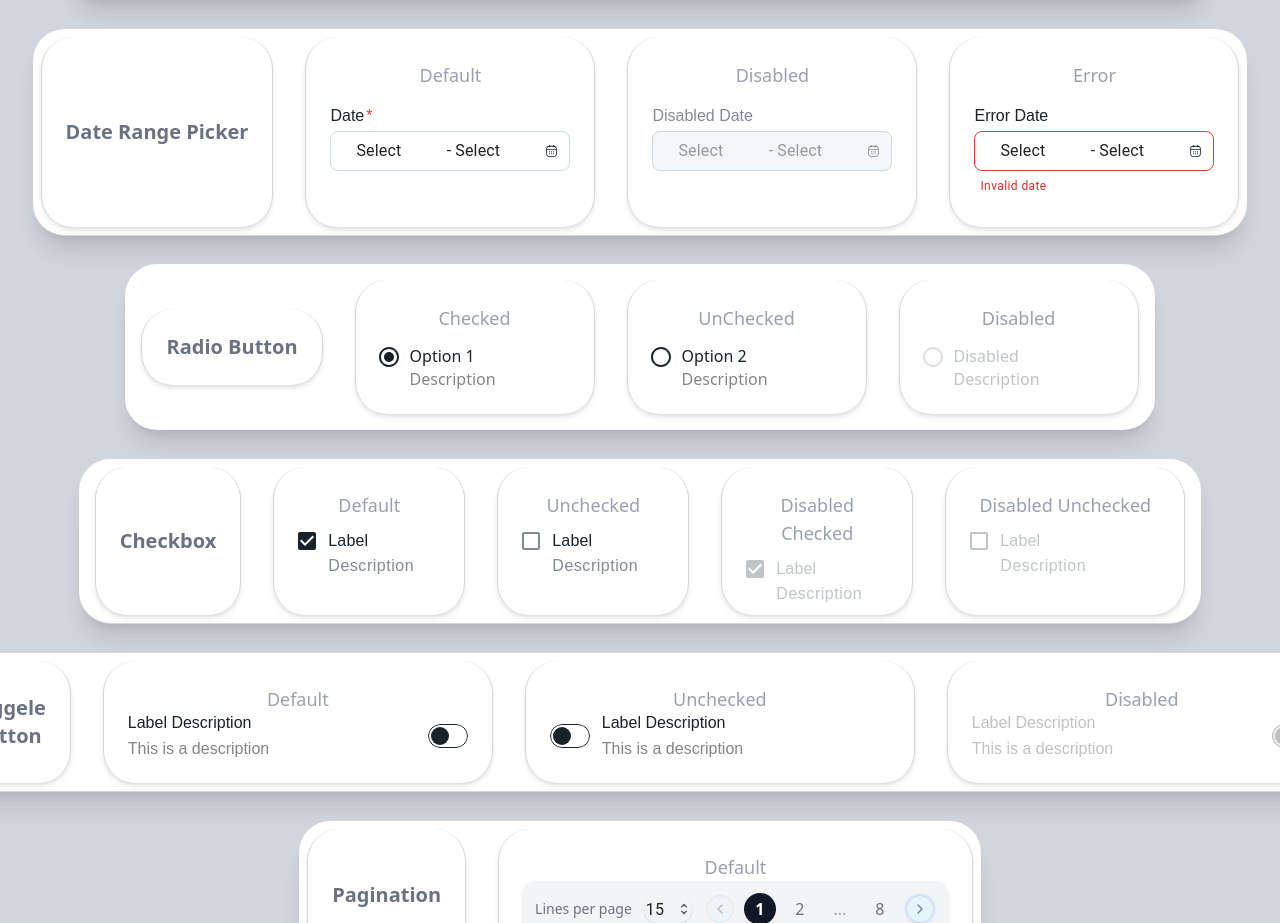
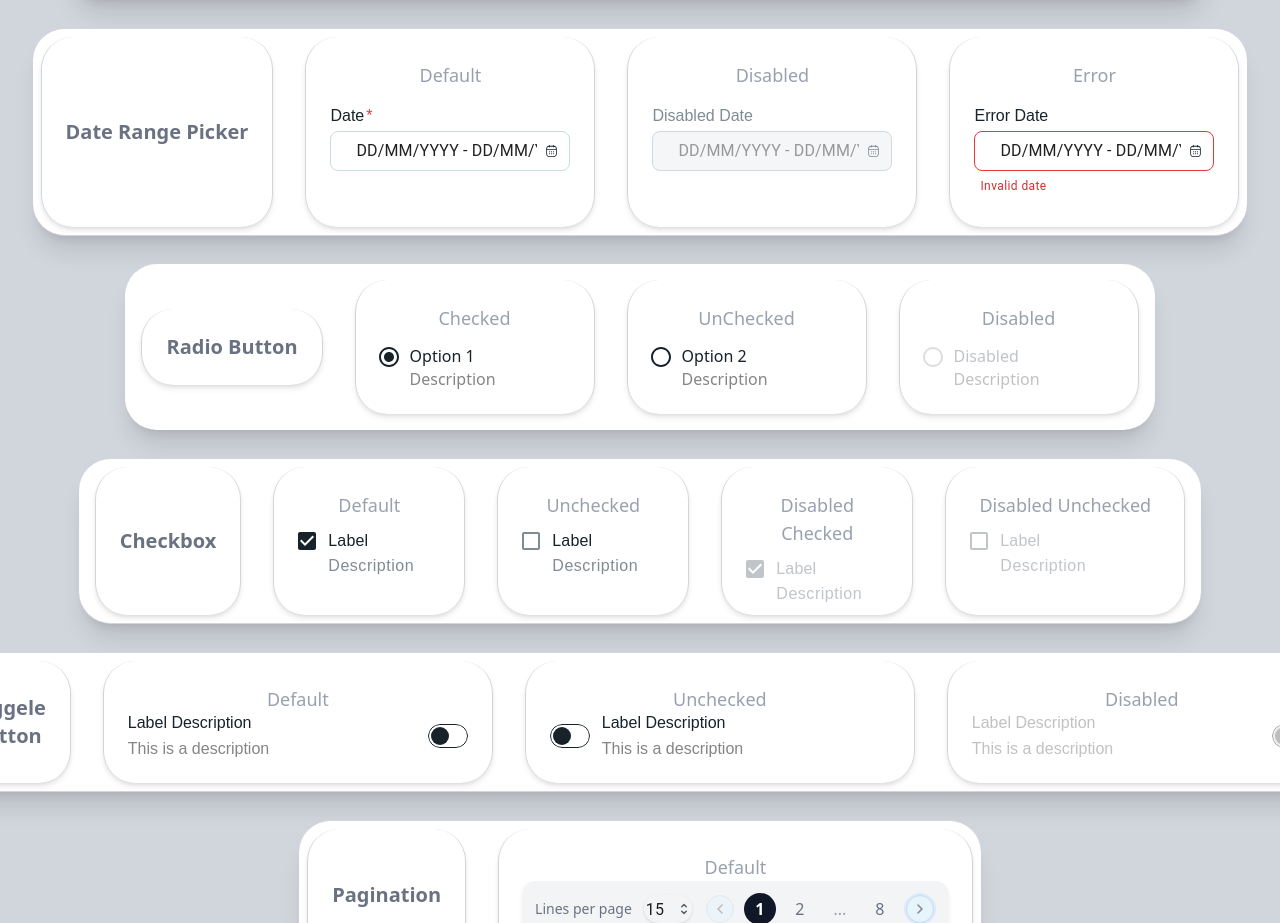
Before and after one commit to avnashv/reusable-components, a React (Vite) app: page / in a window 1280 px wide. Shown: the part 1123-2046 px from the top of the page. Built offline with nearby package versions, Linux system fonts and the light colour scheme.

Commit message:
feat(daterange): Implementing the changes for Date Range 2

```diff
--- a/src/components/customDateRangePicker/customDateRangePicker.jsx
+++ b/src/components/customDateRangePicker/customDateRangePicker.jsx
@@ -59,8 +59,8 @@ const CustomDateRangePicker = ({ label, errorMessage, disabled, required }) => {
 
     const formatDateRange = () => {
         const [start, end] = selectedDateRange;
-        const startStr = start ? dayjs(start).format("DD/MM/YYYY") : "Select          ";
-        const endStr = end ? dayjs(end).format("DD/MM/YYYY") : "Select";
+        const startStr = start ? dayjs(start).format("DD/MM/YYYY") : "DD/MM/YYYY";
+        const endStr = end ? dayjs(end).format("DD/MM/YYYY") : "DD/MM/YYYY";
         return `${startStr} - ${endStr}`;
     };
 
```
